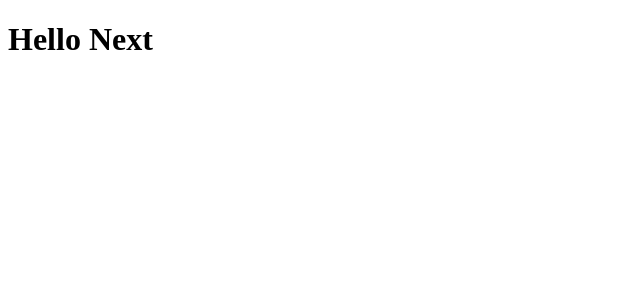
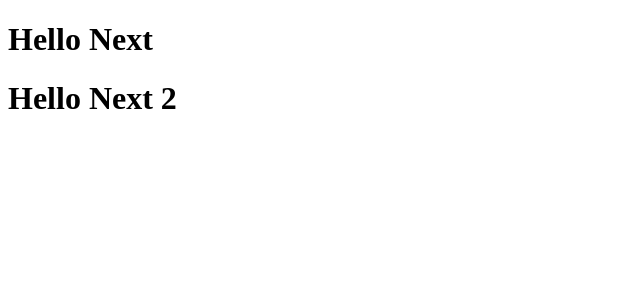
Before and after one commit to Rahul22rs/app-basics, a Next.js app: page / in a window 1280 px wide. Shown: the top 300 px of the page, without its empty margins (0-640 px from the left). Built offline with nearby package versions, Linux system fonts and the light colour scheme.

Commit message:
Added second line

```diff
--- a/app/page.tsx
+++ b/app/page.tsx
@@ -3,6 +3,8 @@ export default function Home() {
   return (
     <>
       <h1>Hello Next</h1>
+      <h1>Hello Next 2</h1>
+
     </>
   )
 }
```
